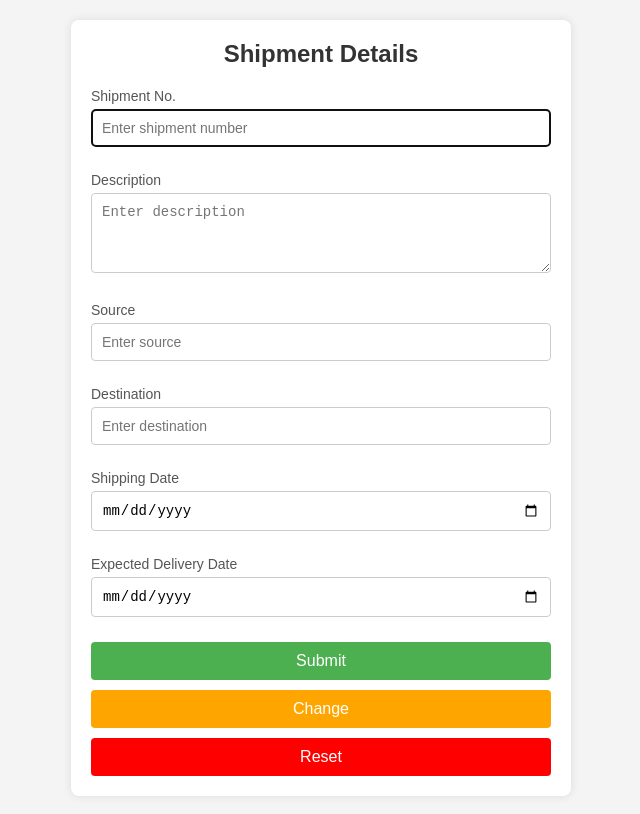
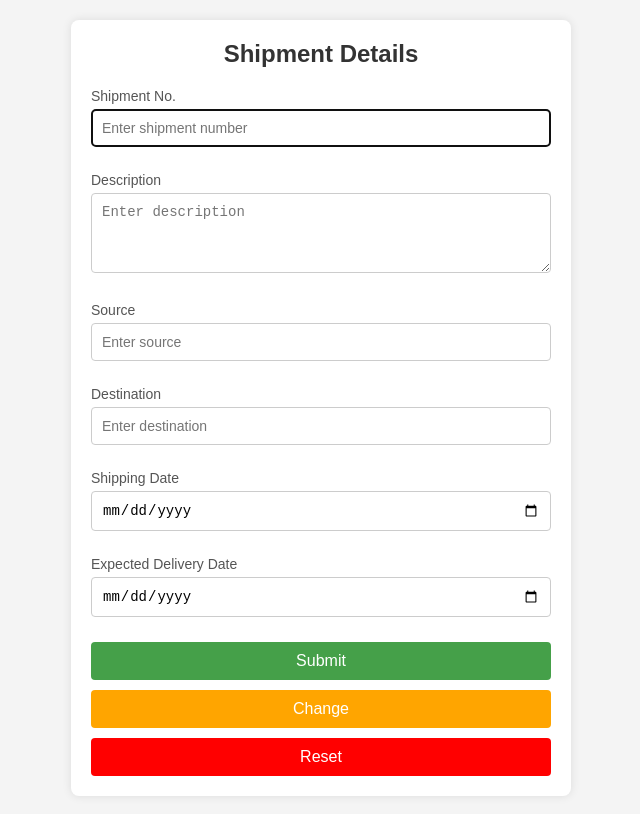
Before and after one commit to HarishKarthik0376/Shipment-Form, a plain HTML site: page index.html in a window 1280 px wide. In both pictures the pointer is over the input "Submit". Shown: the whole page, without its empty margins (319-959 px from the left). Drawn offline with nearby package versions, Linux system fonts and the light colour scheme.

Commit message:
Update styles.css

```diff
--- a/styles.css
+++ b/styles.css
@@ -82,7 +82,7 @@ body {
     cursor: pointer;
     margin-top: 10px;
 }
-/* .btn:nth-child(1):hover {
+.btn:nth-child(1):hover {
     background-color: #45a049;
 }
 .btn:nth-child(2):hover {
@@ -90,7 +90,7 @@ body {
 }
 .btn:nth-child(3):hover {
     background-color: rgb(205, 21, 21);
-} */
+}
 @media (max-width: 768px) {
     .form-container {
         padding: 15px;
```
